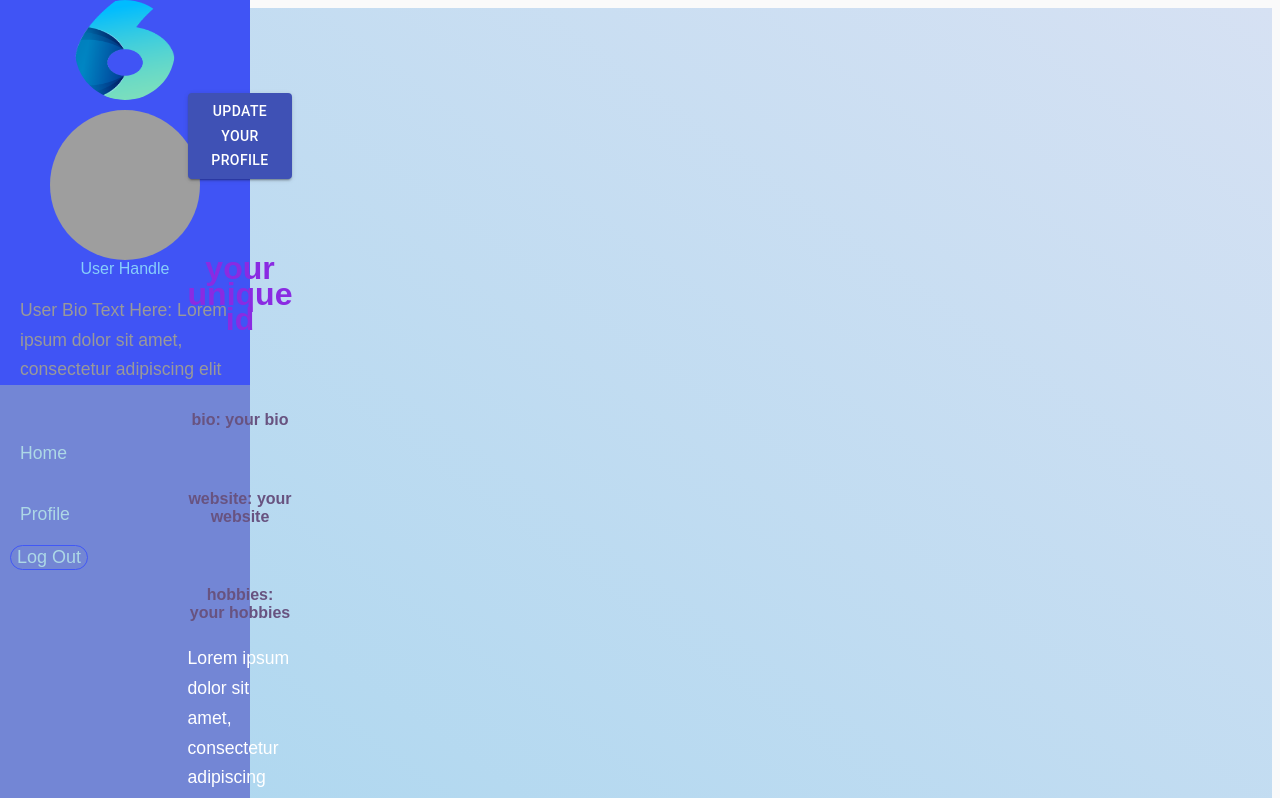
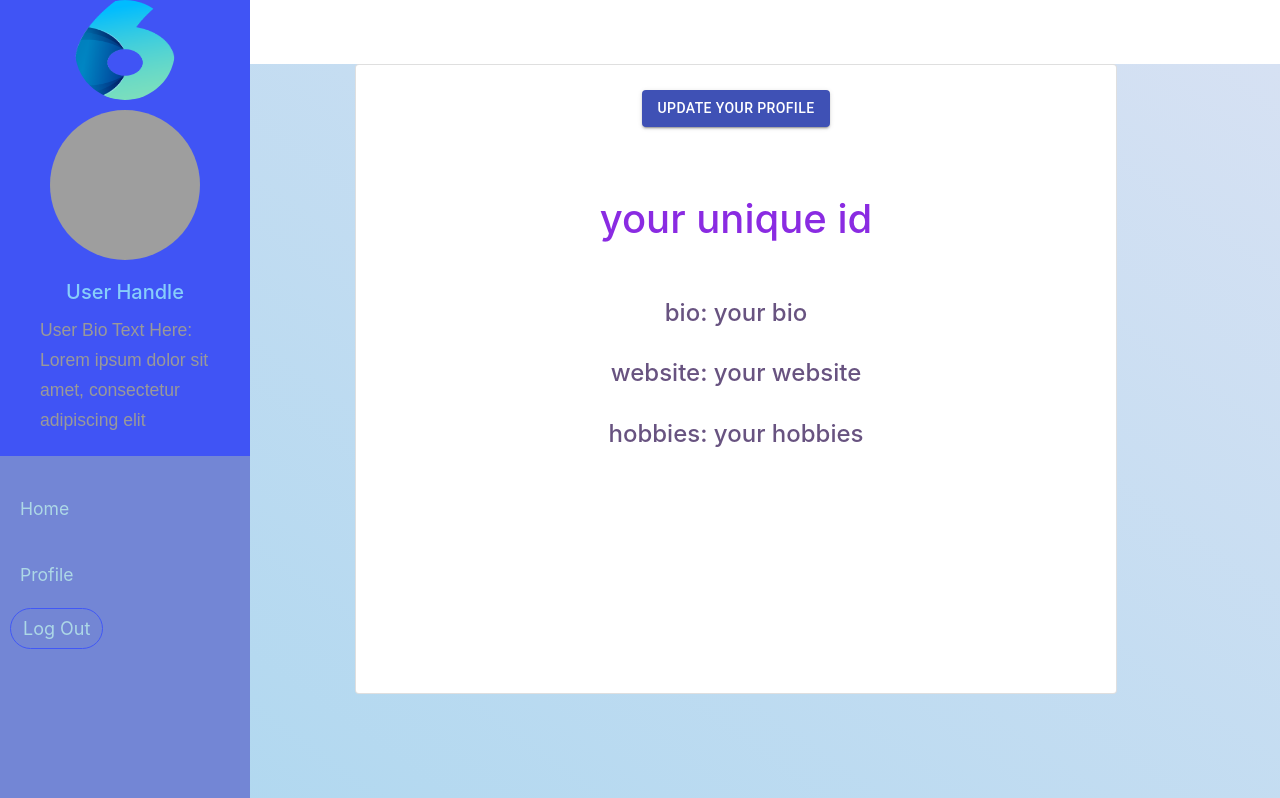
Before and after one commit to e0marina/react_six_feet, a React (Create React App) app in the folder client/: page /profile in a window 1280 px wide. Shown: the top 798 px of the page. Built offline with nearby package versions, Linux system fonts and the light colour scheme; no server answers; grey boxes are pictures that could not be loaded.

Commit message:
commented out some positioning in app.css

```diff
--- a/client/src/App.css
+++ b/client/src/App.css
@@ -12,14 +12,14 @@
 }
 
 .postCardList {
-  position: inherit;
+  /* position: inherit; */
   right: 50px;
   padding-left: 300px;
   padding-top: 75px;
 }
 
 .profilePageCard {
-  position: absolute;
+  /* position: absolute; */
   margin-left: 15%;
   margin-top: 5%;
 }
@@ -35,7 +35,7 @@
     display: inline-block;
   }
   .postCardList {
-    position: absolute;
+    /* position: absolute; */
     padding-left: 50px;
     right: 15px;
   }
--- a/client/src/index.css
+++ b/client/src/index.css
@@ -12,6 +12,7 @@ code {
   font-family: source-code-pro, Menlo, Monaco, Consolas, "Courier New",
     monospace;
 }
+
 html {
   height: 100%;
 }
--- a/client/src/index.js
+++ b/client/src/index.js
@@ -1,6 +1,6 @@
 import React from "react";
 import ReactDOM from "react-dom";
 import App from "./App";
-// import "bootstrap/dist/css/bootstrap.min.css";
+import "bootstrap/dist/css/bootstrap.min.css";
 
 ReactDOM.render(<App />, document.getElementById("root"));
```
